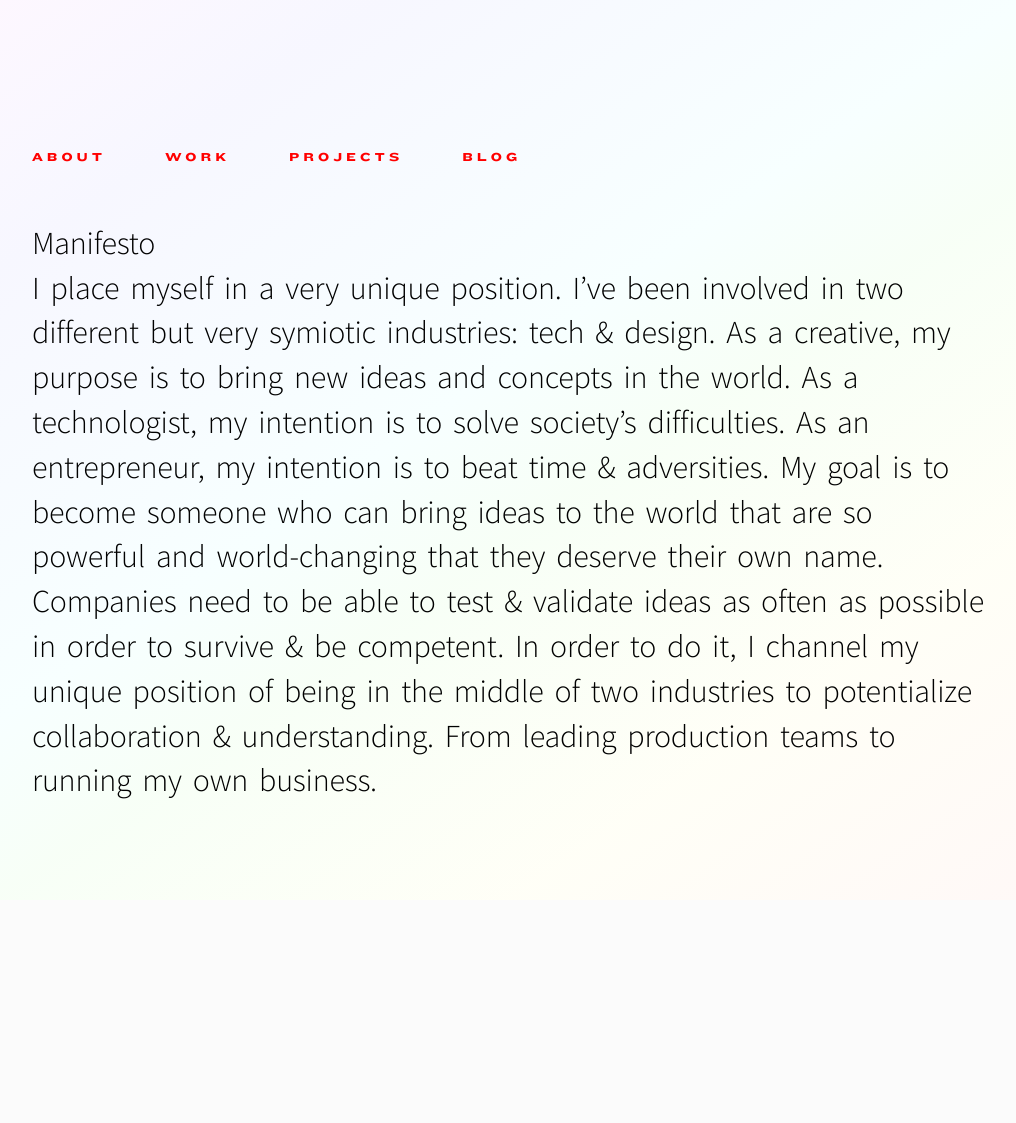
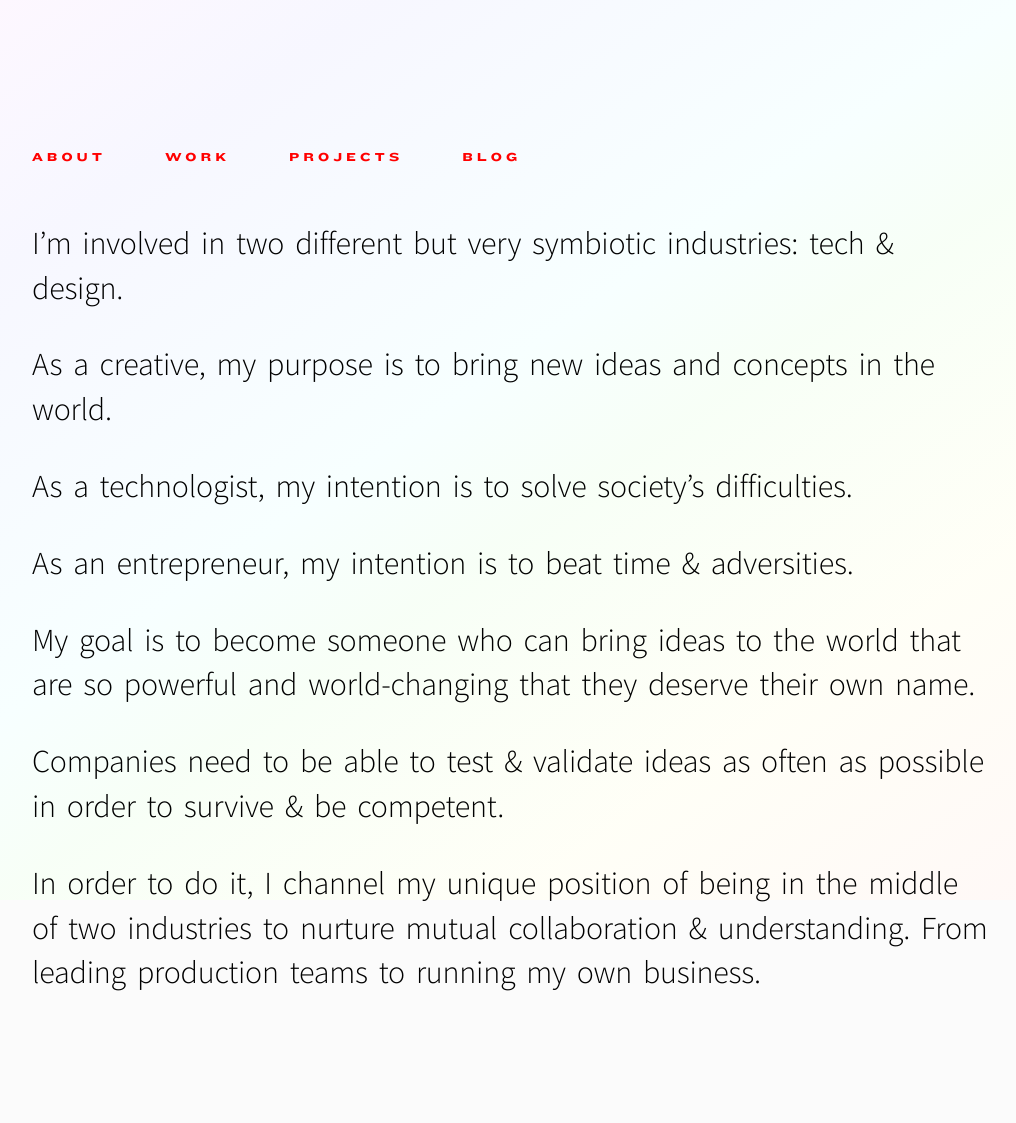
Before and after one commit to rnmp/rnmp.github.io, a Jekyll site: the page built from manifesto.md, in a window 1280 px wide. Shown: the whole page, without its empty margins (128-1144 px from the left). Built offline with Jekyll 4.4.1, drawn with Linux system fonts in a browser that asks for light colours; comment, search, counter and statistics services are not loaded; before the commit the page ends 931 px from its top, so only the background shows below that.

Commit message:
add manifesto

```diff
--- a/manifesto.md
+++ b/manifesto.md
@@ -4,12 +4,16 @@ title:  Manifesto — Rolando Murillo
 permalink: /manifesto/
 ---
 
-# Manifesto
+I'm involved in two different but very symbiotic industries: tech & design.
 
-I place myself in a very unique position. I've been involved in two different but very symiotic industries: tech & design.
-      As a creative, my purpose is to bring new ideas and concepts in the world.
-      As a technologist, my intention is to solve society's difficulties.
-      As an entrepreneur, my intention is to beat time & adversities.
-      My goal is to become someone who can bring ideas to the world that are so powerful and world-changing that they deserve their own name.
-      Companies need to be able to test & validate ideas as often as possible in order to survive   & be competent.
-      In order to do it, I channel my unique position of being in the middle of two industries to potentialize collaboration & understanding. From leading production teams to running my own business.
+As a creative, my purpose is to bring new ideas and concepts in the world.
+
+As a technologist, my intention is to solve society's difficulties.
+
+As an entrepreneur, my intention is to beat time & adversities.
+
+My goal is to become someone who can bring ideas to the world that are so powerful and world-changing that they deserve their own name.
+
+Companies need to be able to test & validate ideas as often as possible in order to survive & be competent.
+
+In order to do it, I channel my unique position of being in the middle of two industries to nurture mutual collaboration & understanding. From leading production teams to running my own business.
```
